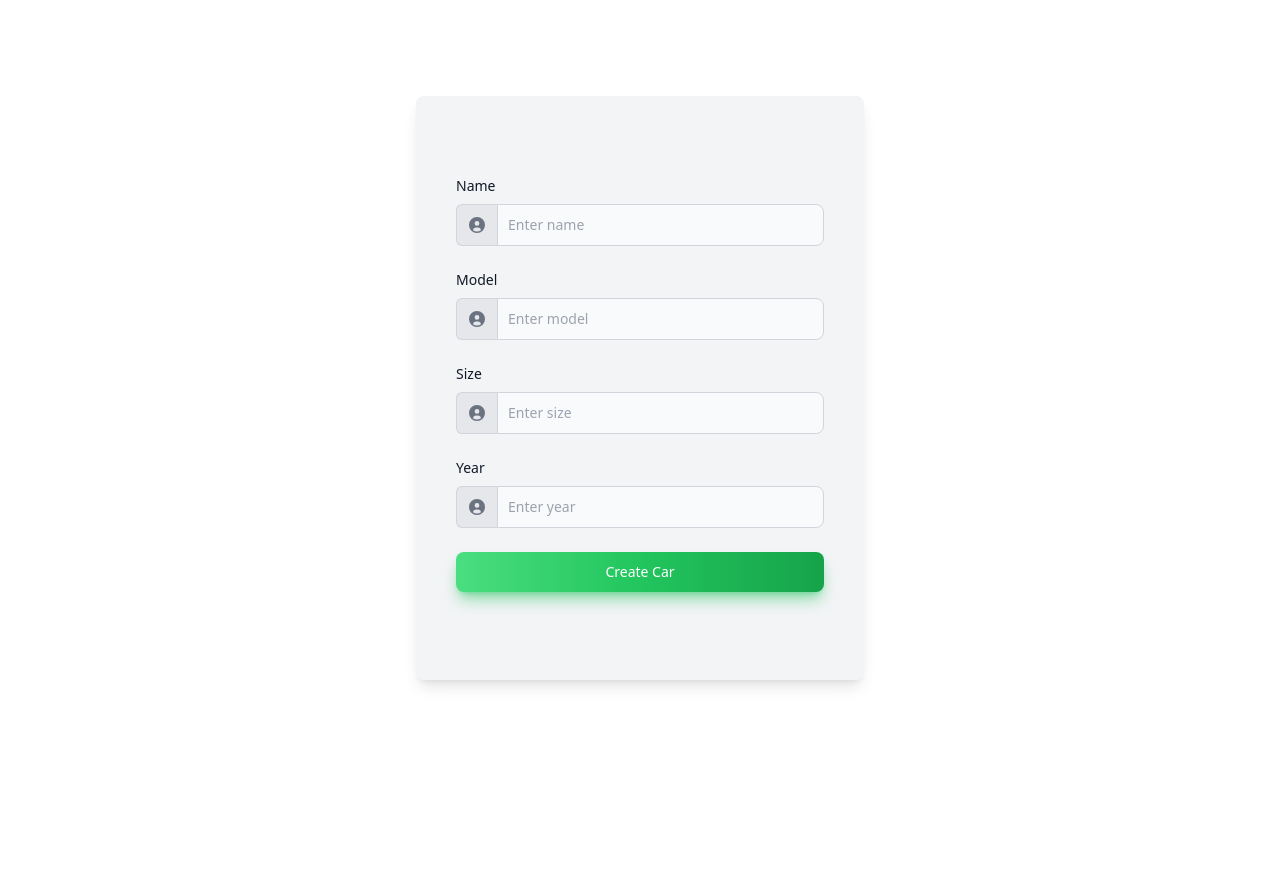
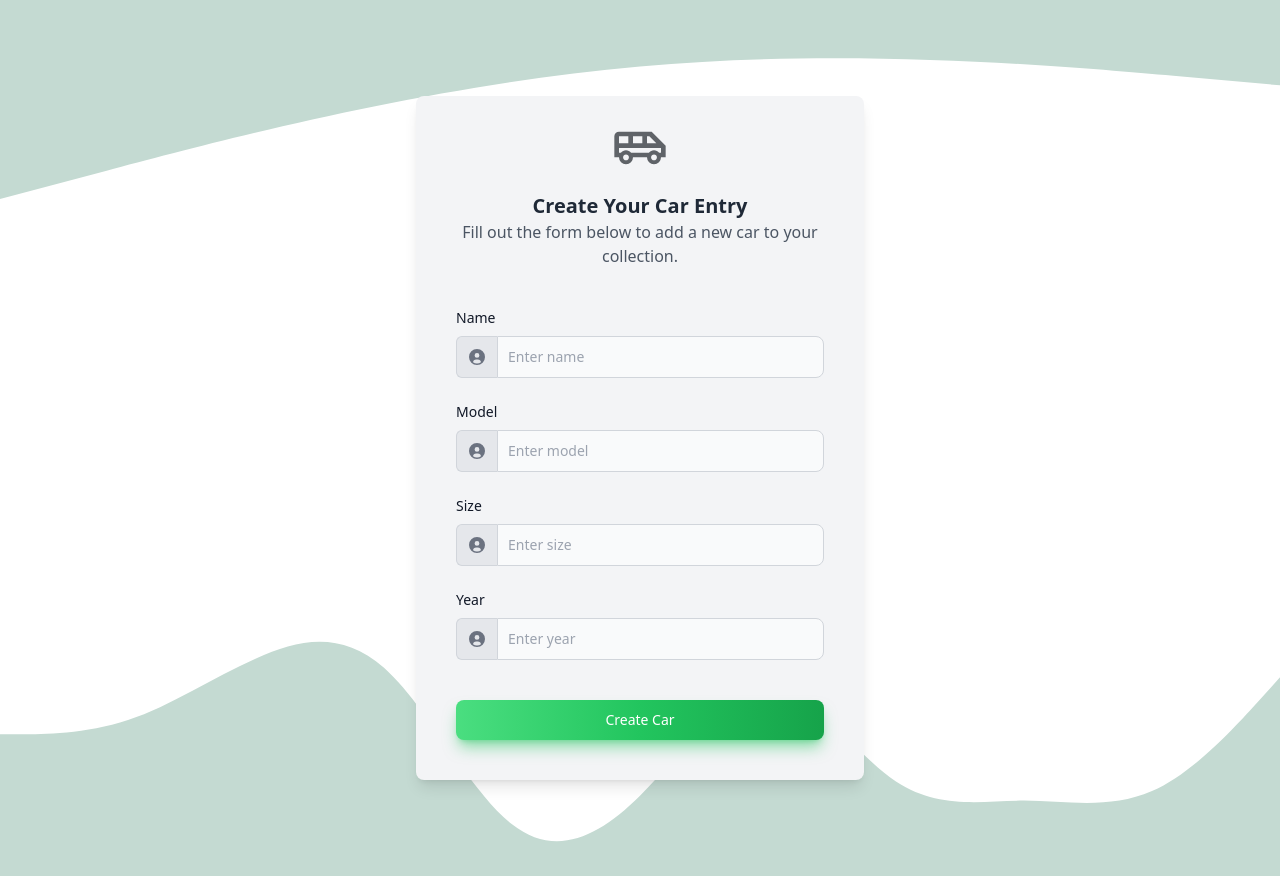
Before and after one commit to fthliqml/CarDealer-React-Team1, a React (Vite) app: page /create-car in a window 1280 px wide. Before the commit the page ends 800 px from the top, so only its background shows below. Built offline with nearby package versions, Linux system fonts and the light colour scheme; no server answers.

Commit message:
modify CreateCarForm

```diff
--- a/src/components/CarProduct/CreateCarForm.jsx
+++ b/src/components/CarProduct/CreateCarForm.jsx
@@ -6,6 +6,7 @@
 import IconUser from "../CarProduct/IconUser";
 import useAlert from "../CarProduct/useAlert";
 import { useNavigate } from "react-router-dom";
+import FormBackground from "../Register/FormBackground";
 
 const CreateCarForm = ({ onCarCreated }) => {
   const { alert, showAlert, triggerAlert } = useAlert();
@@ -77,10 +78,34 @@
       });
     }
   };
+const IconCar = () => (
+  <svg
+    xmlns="http://www.w3.org/2000/svg"
+    height="24px"
+    viewBox="0 -960 960 960"
+    width="24px"
+    fill="#5f6368"
+    className="w-14 h-14 text-gray-500 dark:text-gray-400"
+  >
+    <path d="M240-200q-50 0-85-35t-35-85H40v-360q0-33 23.5-56.5T120-760h560l240 240v200h-80q0 50-35 85t-85 35q-50 0-85-35t-35-85H360q0 50-35 85t-85 35Zm360-360h160L640-680h-40v120Zm-240 0h160v-120H360v120Zm-240 0h160v-120H120v120Zm120 290q21 0 35.5-14.5T290-320q0-21-14.5-35.5T240-370q-21 0-35.5 14.5T190-320q0 21 14.5 35.5T240-270Zm480 0q21 0 35.5-14.5T770-320q0-21-14.5-35.5T720-370q-21 0-35.5 14.5T670-320q0 21 14.5 35.5T720-270ZM120-400h32q17-18 39-29t49-11q27 0 49 11t39 29h304q17-18 39-29t49-11q27 0 49 11t39 29h32v-80H120v80Zm720-80H120h720Z" />
+  </svg>
+);
 
 return (
-    <div className="bg-gray-100 dark:bg-gray-800 p-6 py-0 rounded-lg shadow-lg max-w-md mx-auto mt-24 mb-28">
-      <form onSubmit={handleSubmit} className="max-w-lg mx-auto p-4 py-20">
+  <>
+    <div className="relative min-h-screen flex flex-col overflow-y-auto">
+      <FormBackground />
+      <div className="bg-gray-100 relative dark:bg-gray-800 p-6 rounded-lg shadow-lg max-w-md mx-auto mt-24 mb-24">
+        <div className="flex justify-center mb-4">
+          <IconCar />
+        </div>
+        <h2 className="text-xl font-semibold text-center text-gray-800 dark:text-gray-100">
+          Create Your Car Entry
+        </h2>
+        <p className="text-center text-gray-600 dark:text-gray-400 mb-6">
+          Fill out the form below to add a new car to your collection.
+        </p>
+        <form onSubmit={handleSubmit} className="max-w-lg mx-auto p-4">
           {["name", "model", "size", "year"].map((field) => (
             <FormField
               key={field}
@@ -95,7 +120,7 @@
 
           <Button
             type="submit"
-          className="w-full py-2 text-white bg-gradient-to-r from-green-400 via-green-500 to-green-600 hover:bg-gradient-to-br focus:ring-4 focus:outline-none focus:ring-green-300 dark:focus:ring-green-800 shadow-lg shadow-green-500/50 dark:shadow-lg dark:shadow-green-800/80 font-medium rounded-lg text-sm px-5 py-2.5 text-center me-2 mb-2"
+            className="w-full text-white bg-gradient-to-r from-green-400 via-green-500 to-green-600 hover:bg-gradient-to-br focus:ring-4 focus:outline-none focus:ring-green-300 dark:focus:ring-green-800 shadow-lg shadow-green-500/50 dark:shadow-lg dark:shadow-green-800/80 font-medium rounded-lg text-sm px-5 py-2.5 text-center mt-4"
           >
             Create Car
           </Button>
@@ -105,12 +130,16 @@
               title={alert.title}
               description={alert.description}
               variant={alert.variant}
-            className="absolute top-2 left-1/2 transform -translate-x-1/2 w-1/3 animate-slide-in"
+              className="absolute top-[-60px] left-1/2 transform -translate-x-1/2 w-1/2 max-w-xl animate-slide-in"
             />
           )}
         </form>
       </div>
+    </div>
+  </>
 );
+
+
 };
 
 export default CreateCarForm;
```
Also changed, not shown: src/components/CarProduct/IconUser.jsx (indentation only). Lines whose indentation alone changed are shown as unchanged.
